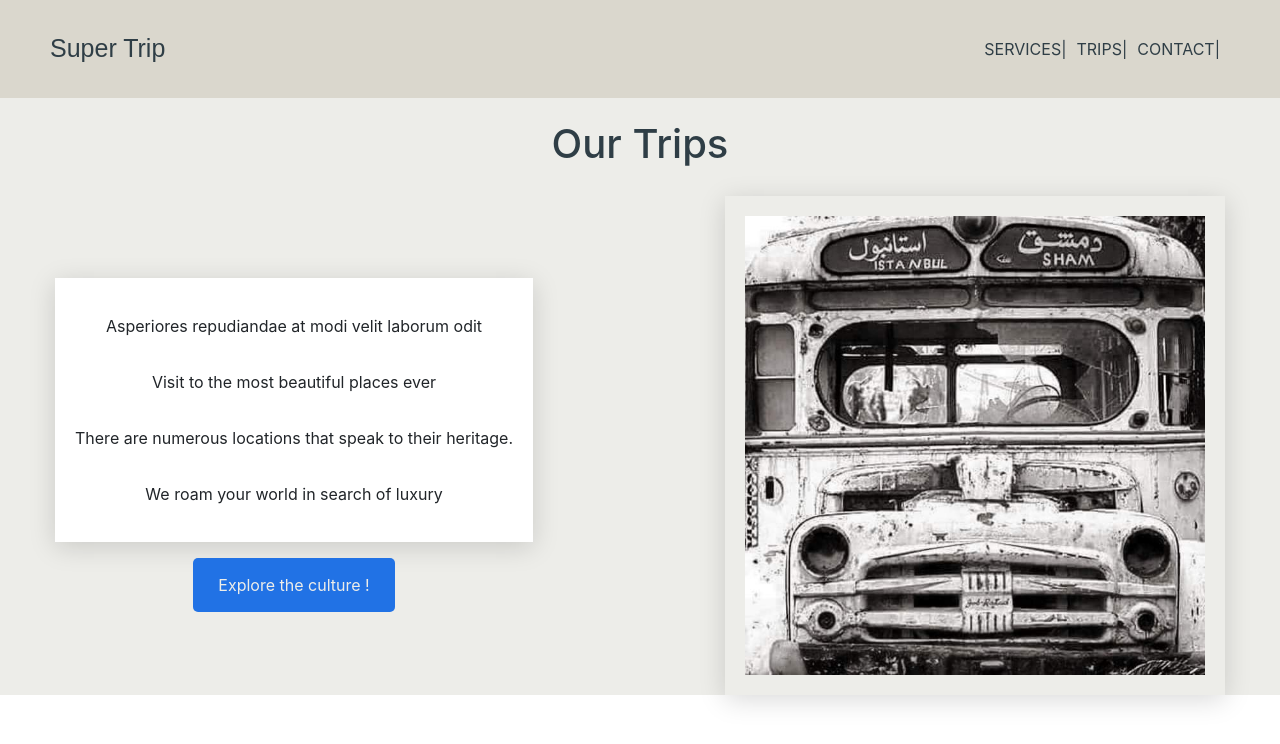
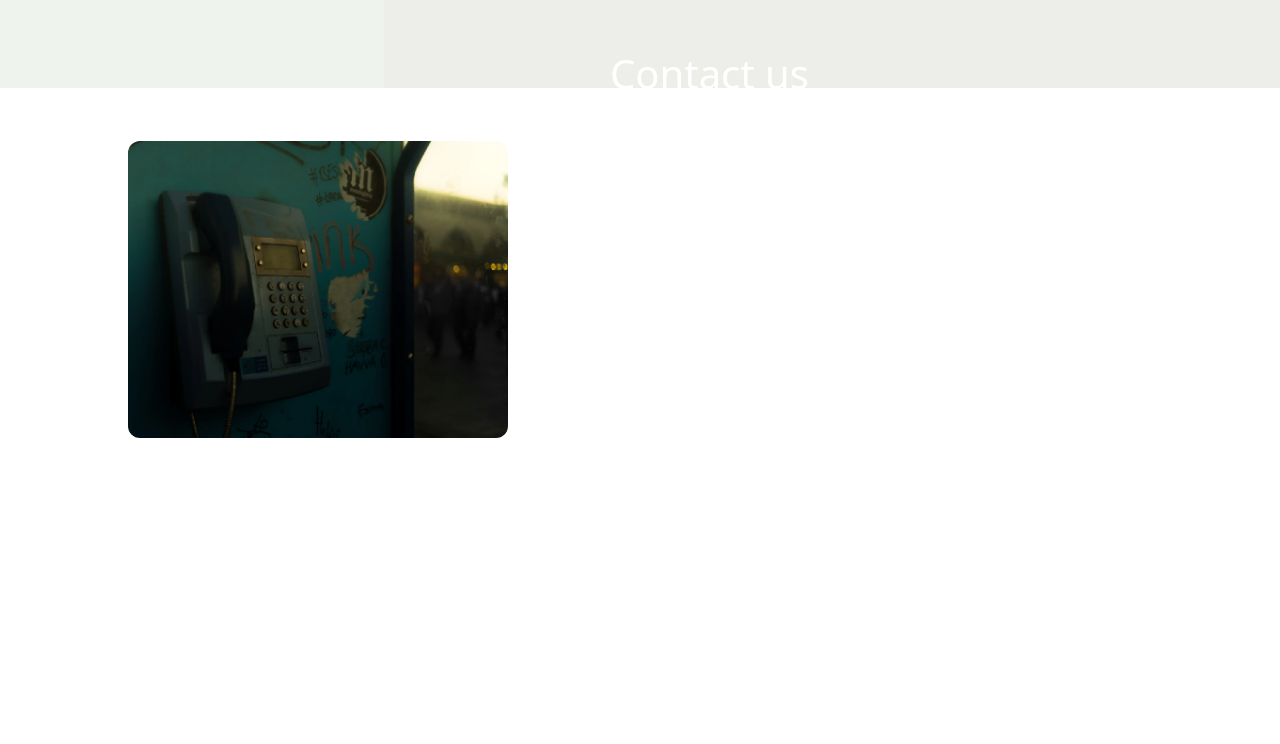
Before and after one commit to Tarek994/bg-React, a React (Create React App) app: page / in a window 1280 px wide. Shown: the top 744 px of the page. Built offline with nearby package versions, Linux system fonts and the light colour scheme.

Commit message:
chore(app): comment all component to build contact section

```diff
--- a/src/App.js
+++ b/src/App.js
@@ -1,20 +1,20 @@
 import React from "react";
-import Main from "./Components/main/Main"
-import Services from "./Components/services/Services";
-// import Contact from "./Components/contact/Contact";
-import Trip from "./Components/trip/Trip";
+// import Main from "./Components/main/Main"
+// import Services from "./Components/services/Services";
+import Contact from "./Components/contact/Contact";
+// import Trip from "./Components/trip/Trip";
 // import Footer from "./Components/footer/Footer";
 import Navbar from "./Components/navbar/NavBar";
 
 function App() {
   return (
     <div className="app">
-        <Navbar/>
-         {/* <Main/> */}
+        {/* <Navbar/> */}
+         {/* <Main/>  */}
        {/* <Services/> */}
-         <Trip/>
-        {/*<Contact/>
-        <Footer/> */}
+         {/* <Trip/>  */}
+        <Contact/>
+        {/* <Footer/>  */}
     </div>
   );
 }
```
